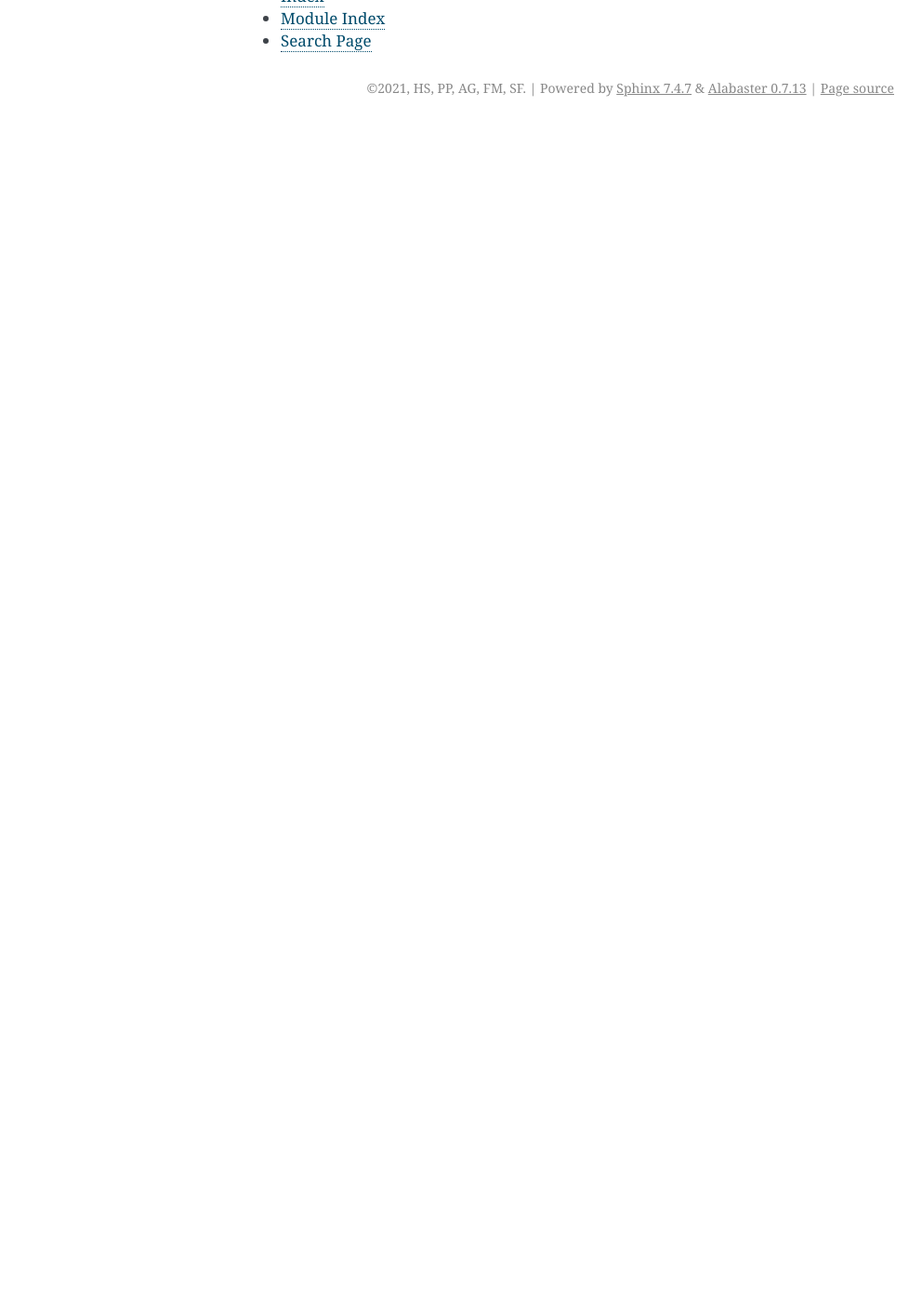
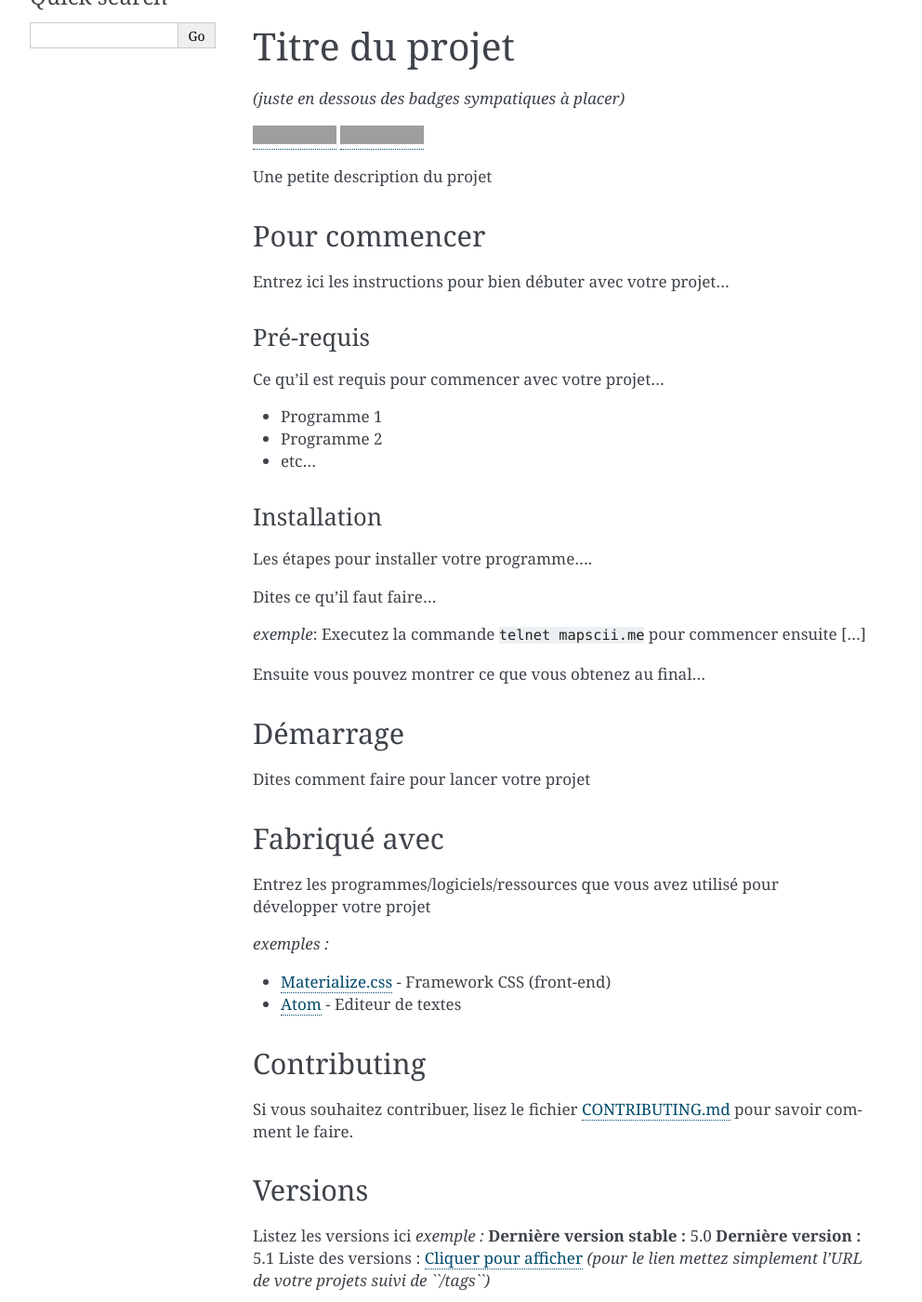
Before and after one commit to sebiba1997/cours1, a Sphinx documentation site: the page built from docs/index.rst, in a window 1280 px wide and 1400 px high, scrolled down 497 px. Shown: the whole window at 93% size, without its empty margins (148-1140 px from the left). Built offline with Sphinx 7.4.7, drawn with Linux system fonts in a browser that asks for light colours; before the commit the page ends 900 px from its top, so only the background shows below that; some of the changed text lies outside the part shown; grey boxes are pictures that could not be loaded.

Commit message:
ajout readme

```diff
--- /dev/null
+++ b/README.rst
@@ -0,0 +1,88 @@
+Titre du projet
+===============
+
+*(juste en dessous des badges sympatiques à placer)*
+
+|forthebadge1| |forthebadge2|
+
+Une petite description du projet
+
+Pour commencer
+--------------
+
+Entrez ici les instructions pour bien débuter avec votre projet...
+
+Pré-requis
+~~~~~~~~~~~
+
+Ce qu'il est requis pour commencer avec votre projet...
+
+-  Programme 1
+-  Programme 2
+-  etc...
+
+Installation
+~~~~~~~~~~~~
+
+Les étapes pour installer votre programme....
+
+Dites ce qu'il faut faire...
+
+*exemple*: Executez la commande ``telnet mapscii.me`` pour commencer ensuite [...]
+
+Ensuite vous pouvez montrer ce que vous obtenez au final...
+
+Démarrage
+----------
+
+Dites comment faire pour lancer votre projet
+
+Fabriqué avec
+--------------
+
+Entrez les programmes/logiciels/ressources que vous avez utilisé pour
+développer votre projet
+
+*exemples :*
+
+- `Materialize.css <http://materializecss.com>`__ - Framework CSS (front-end)
+- `Atom <https://atom.io/>`__ - Editeur de textes
+
+Contributing
+------------
+
+Si vous souhaitez contribuer, lisez le fichier
+`CONTRIBUTING.md <https://example.org>`__ pour savoir comment le faire.
+
+Versions
+--------
+
+Listez les versions ici *exemple :* **Dernière version stable :** 5.0
+**Dernière version :** 5.1 Liste des versions : `Cliquer pour
+afficher <https://github.com/your/project-name/tags>`__ *(pour le lien
+mettez simplement l'URL de votre projets suivi de ``/tags``)*
+
+Auteurs
+-------
+
+Listez le(s) auteur(s) du projet ici !
+
+- **Jhon doe** *alias* `@outout14 <https://github.com/outout14>`_
+
+Lisez la liste des
+`contributeurs <https://github.com/your/project/contributors>`__ pour
+voir qui à aidé au projet !
+
+*(pour le lien mettez simplement l'URL de votre projet suivi de
+``/contirubors``)*
+
+License
+-------
+
+Ce projet est sous licence ``exemple: WTFTPL`` - voir le fichier
+`LICENSE.md <LICENSE.md>`__ pour plus d'informations
+
+.. |forthebadge1| image:: http://forthebadge.com/images/badges/built-with-love.svg
+   :target: http://forthebadge.com
+.. |forthebadge2| image:: http://forthebadge.com/images/badges/powered-by-electricity.svg
+   :target: http://forthebadge.com
--- a/docs/index.rst
+++ b/docs/index.rst
@@ -5,8 +5,6 @@
 
 Welcome to TP's documentation!
 ==============================
-
-.. inclue:: ../README.rst
 
 .. toctree::
    :maxdepth: 2
@@ -25,3 +23,7 @@ Indices and tables
 * :ref:`genindex`
 * :ref:`modindex`
 * :ref:`search`
+
+ReadMe.rst
+==================
+.. include:: ../README.rst
```
Also changed, not shown: 14 other files.
